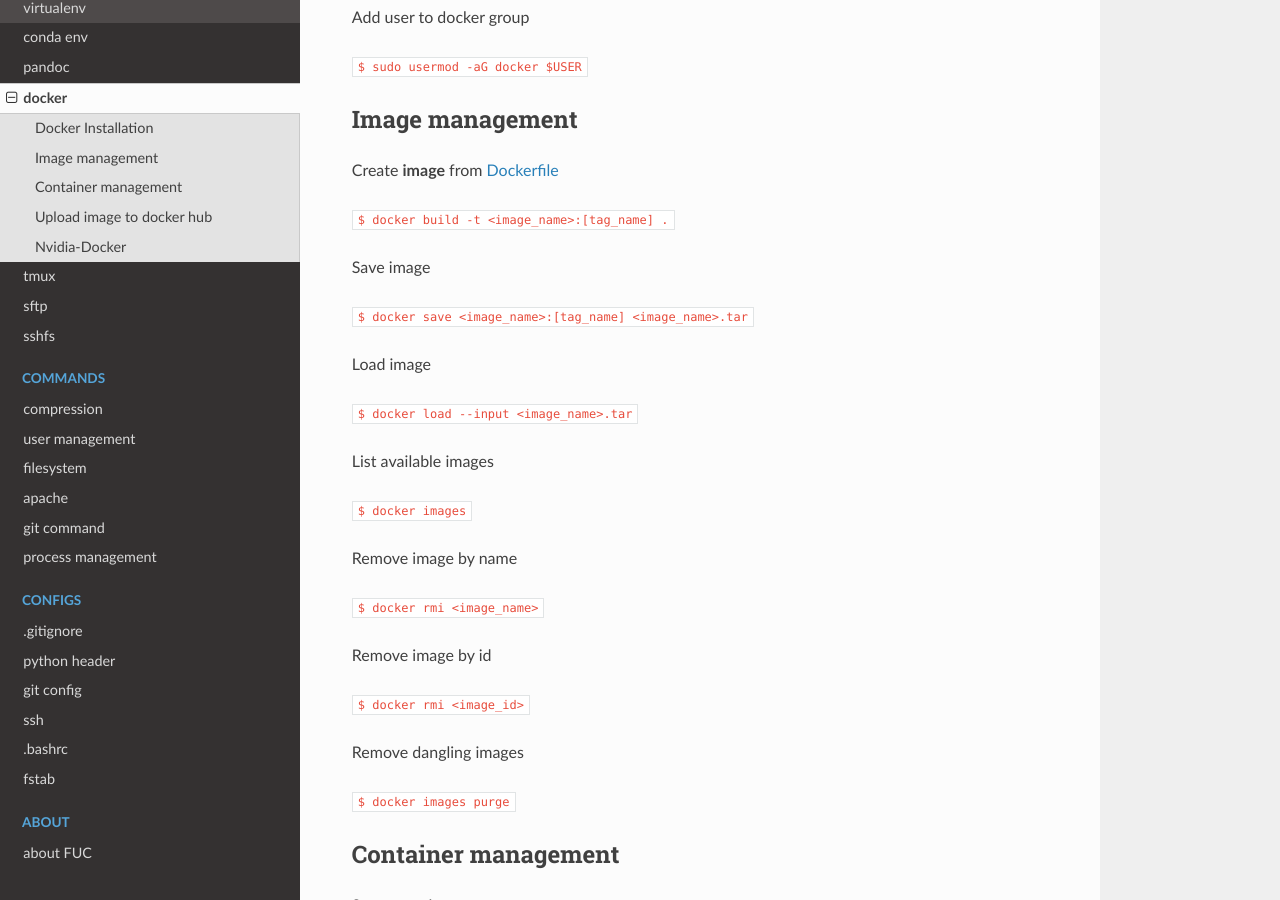
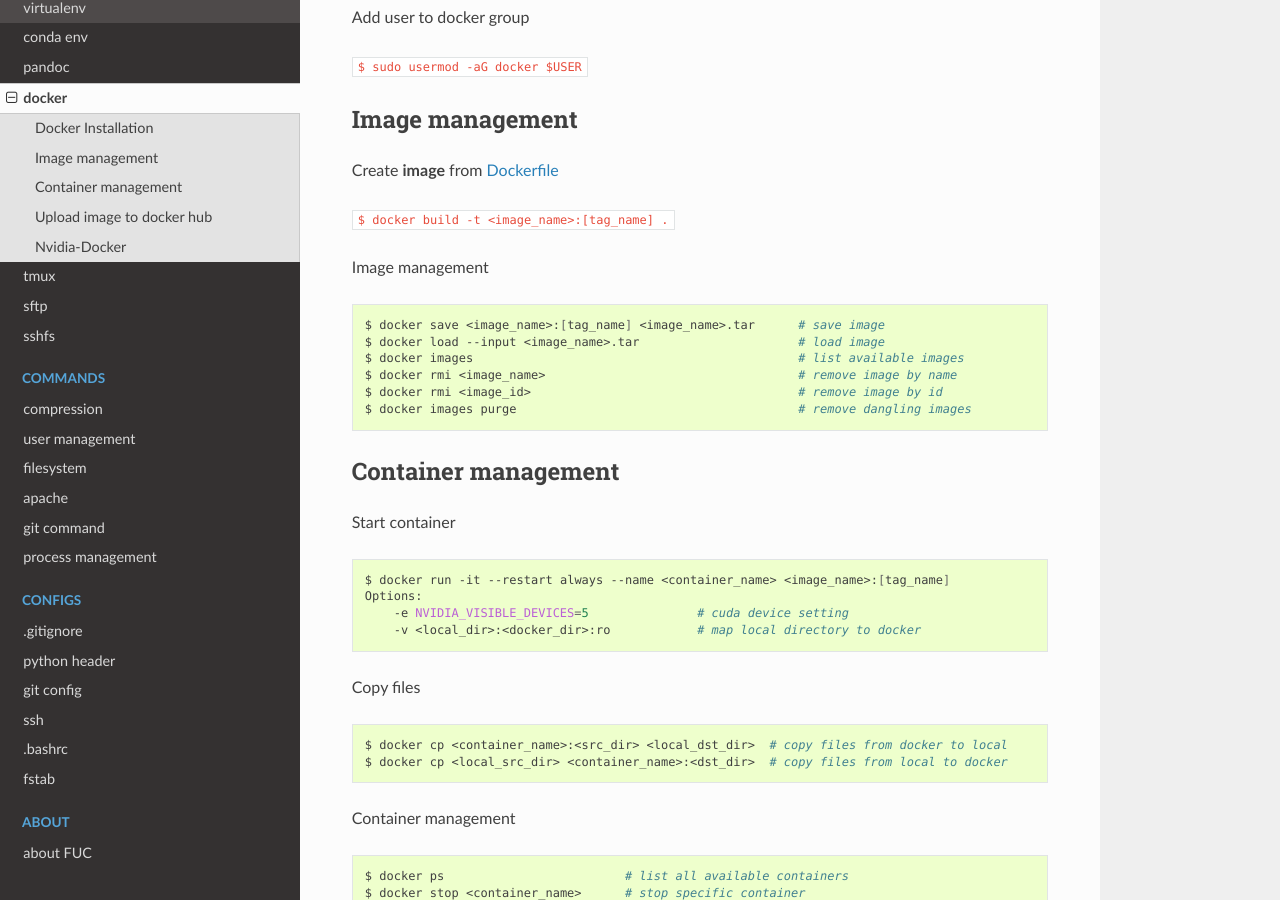
Before and after one commit to PingjunChen/FUC, a Sphinx documentation site: the page built from docs/docker.rst, in a window 1280 px wide and 900 px high, scrolled down 379 px. Built offline with Sphinx 7.4.7 and the Read the Docs theme 2.0.0, drawn with Linux system fonts in a browser that asks for light colours.

Commit message:
merge docker image command

```diff
--- a/docs/docker.rst
+++ b/docs/docker.rst
@@ -25,30 +25,16 @@ Create **image** from `Dockerfile <https://docs.docker.com/engine/reference/buil
 
 :code:`$ docker build -t <image_name>:[tag_name] .`
 
-Save image
+Image management
 
-:code:`$ docker save <image_name>:[tag_name] <image_name>.tar`
+.. code-block:: bash
 
-Load image
-
-:code:`$ docker load --input <image_name>.tar`
-
-List available images
-
-:code:`$ docker images`
-
-Remove image by name
-
-:code:`$ docker rmi <image_name>`
-
-Remove image by id
-
-:code:`$ docker rmi <image_id>`
-
-
-Remove dangling images
-
-:code:`$ docker images purge`
+    $ docker save <image_name>:[tag_name] <image_name>.tar      # save image
+    $ docker load --input <image_name>.tar                      # load image
+    $ docker images                                             # list available images
+    $ docker rmi <image_name>                                   # remove image by name
+    $ docker rmi <image_id>                                     # remove image by id
+    $ docker images purge                                       # remove dangling images
 
 
 Container management
```
